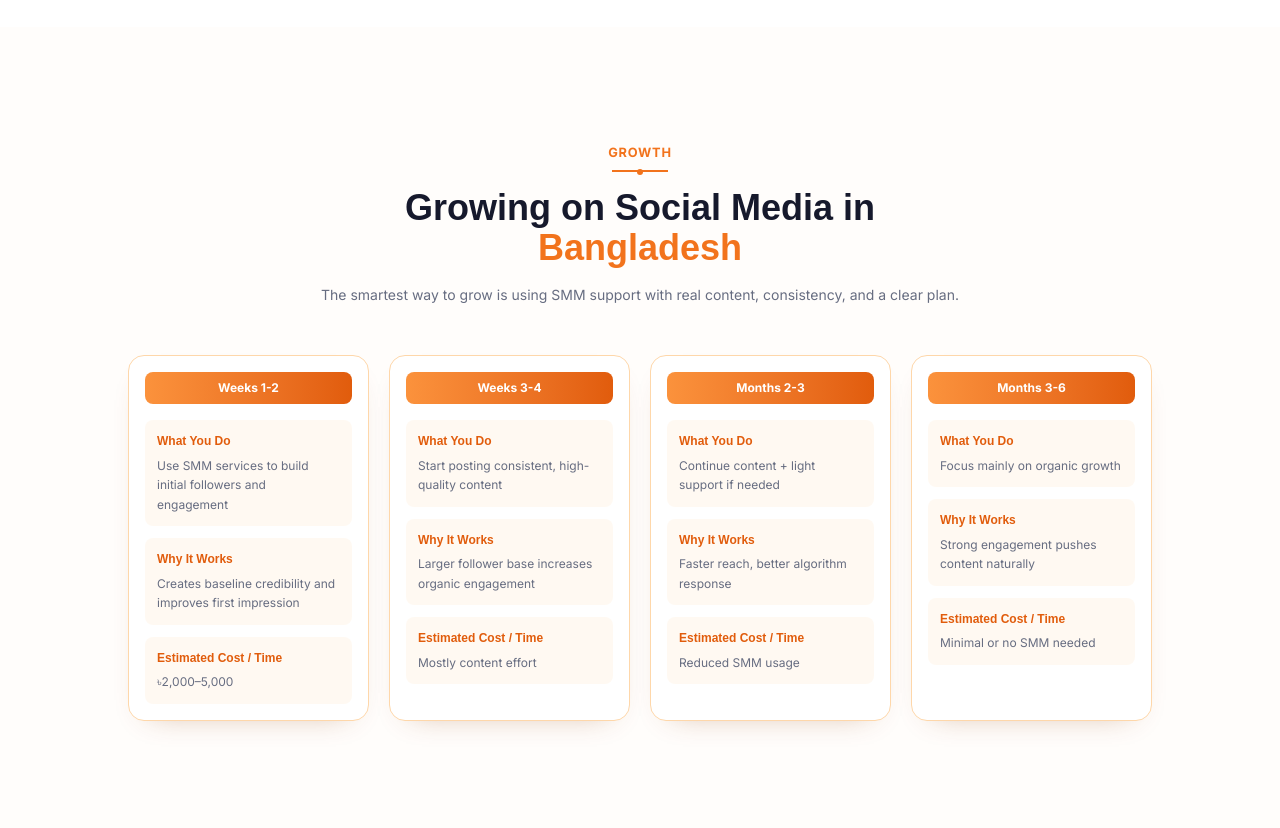
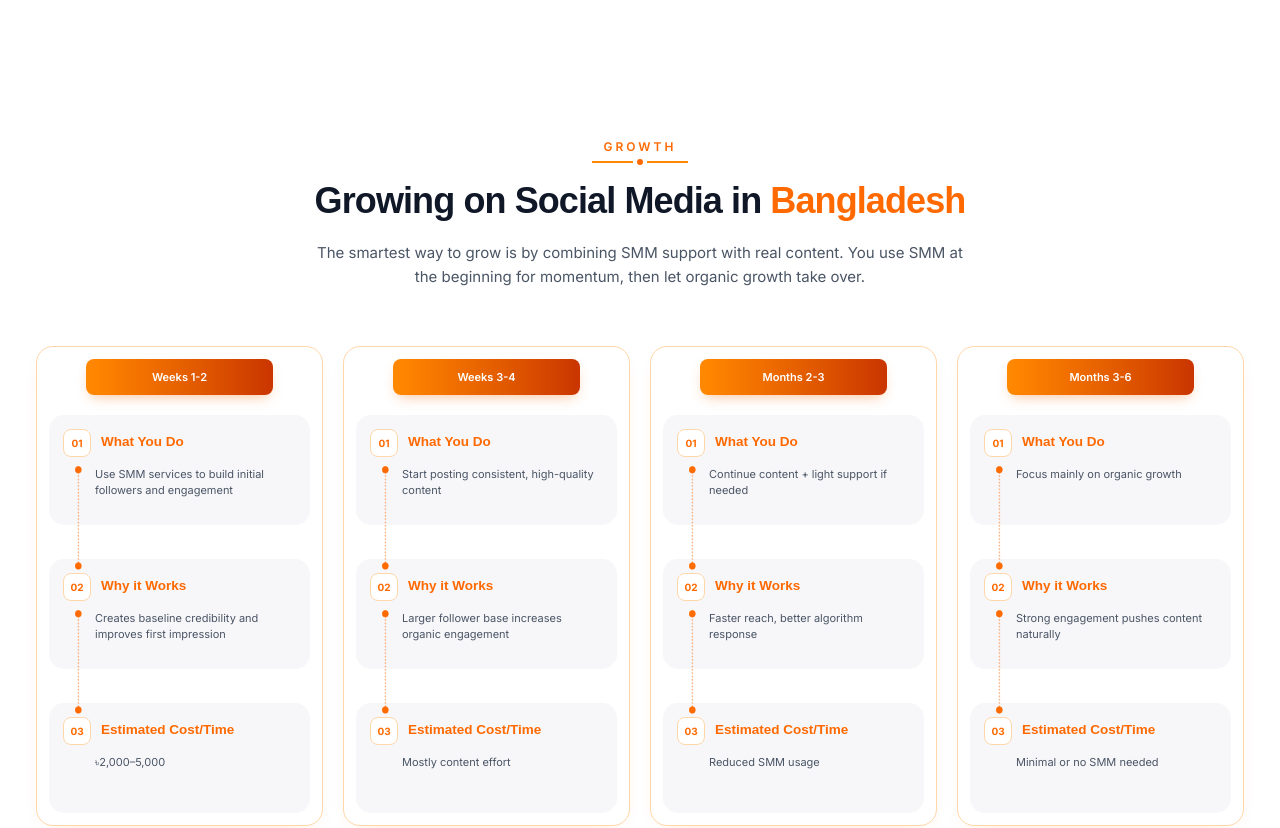
Before and after one commit to Rakibislam22/smm-panel, a Next.js app: page / in a window 1280 px wide. Shown: the part 4100-4928 px from the top of the page. Built offline with nearby package versions, Linux system fonts and the light colour scheme; a web font is replaced by a local one.

Commit message:
fix: resolve the border line

```diff
--- a/src/components/GrowthTimeline.tsx
+++ b/src/components/GrowthTimeline.tsx
@@ -1,8 +1,125 @@
+"use client";
+
+import Image from "next/image";
 import Reveal from "./Reveal";
 import { growthTimeline } from "@/data/content";
 
 export default function GrowthTimeline() {
-  return <section id="blog" className="bg-[#fffdfb] py-20 lg:py-28"><div className="container-px mx-auto max-w-6xl"><Reveal className="mx-auto max-w-2xl text-center"><span className="eyebrow">Growth</span><h2 className="mt-4 text-3xl font-extrabold text-ink-900 sm:text-4xl">Growing on Social Media in <span className="text-brand-500">Bangladesh</span></h2><p className="mt-4 text-sm leading-relaxed text-ink-500">The smartest way to grow is using SMM support with real content, consistency, and a clear plan.</p></Reveal><div className="mt-12 grid gap-5 md:grid-cols-2 xl:grid-cols-4">{growthTimeline.map((item, index) => <Reveal key={item.period} delay={index * 0.08}><article className="h-full rounded-2xl border border-brand-200 bg-white p-4 shadow-[0_12px_30px_-22px_rgba(145,63,8,0.45)]"><div className="rounded-lg bg-gradient-to-r from-brand-400 to-brand-600 px-3 py-2 text-center text-xs font-bold text-white">{item.period}</div><div className="mt-4 space-y-3 text-xs leading-relaxed"><Info title="What You Do" text={item.what} /><Info title="Why It Works" text={item.why} /><Info title="Estimated Cost / Time" text={item.cost} /></div></article></Reveal>)}</div></div></section>;
+  return (
+    <section id="blog" className="bg-white py-20 lg:py-28">
+      <div className="container mx-auto max-w-[1240px] px-4">
+        <Reveal className="mx-auto max-w-3xl text-center">
+          <div className="mb-3 flex flex-col items-center justify-center">
+            <span className="mb-1 text-xs font-semibold uppercase tracking-[0.25em] text-orange-500">
+              GROWTH
+            </span>
+
+            <div className="flex w-24 items-center justify-center">
+              <div className="h-[1.5px] w-full bg-orange-400" />
+              <div className="mx-1 h-1.5 w-1.5 shrink-0 rounded-full bg-orange-500" />
+              <div className="h-[1.5px] w-full bg-orange-400" />
+            </div>
+          </div>
+
+          <h2 className="mt-4 text-3xl font-extrabold tracking-tight text-gray-900 sm:text-4xl">
+            Growing on Social Media in{" "}
+            <span className="text-orange-500">Bangladesh</span>
+          </h2>
+
+          <p className="mx-auto mt-5 max-w-2xl text-[14px] leading-relaxed text-gray-600 sm:text-[15px]">
+            The smartest way to grow is by combining SMM support with real
+            content. You use SMM at the beginning for momentum, then let organic
+            growth take over.
+          </p>
+        </Reveal>
+
+        <div className="mt-14 grid gap-5 md:grid-cols-2 xl:grid-cols-4">
+          {growthTimeline.map((item, index) => (
+            <Reveal key={item.period} delay={index * 0.08}>
+              <article className="relative flex h-full min-h-[436px] flex-col rounded-[17px] border border-orange-200 bg-white p-3 shadow-[0_7px_22px_-15px_rgba(249,115,22,0.35)] transition-all duration-300 hover:-translate-y-1 hover:shadow-[0_12px_30px_-15px_rgba(249,115,22,0.3)]">
+                <div className="mb-5 flex justify-center">
+                  <div className="w-[72%] rounded-[8px] bg-gradient-to-r from-orange-400 to-orange-700 py-2.5 text-center text-[11px] font-semibold text-white shadow-[0_6px_14px_-5px_rgba(249,115,22,0.45)]">
+                    {item.period}
+                  </div>
+                </div>
+
+                <div className="relative flex flex-1 flex-col gap-3">
+                  <InfoItem
+                    step="01"
+                    title="What You Do"
+                    text={item.what}
+                  />
+
+                  <Connector />
+
+                  <InfoItem
+                    step="02"
+                    title="Why it Works"
+                    text={item.why}
+                  />
+
+                  <Connector />
+
+                  <InfoItem
+                    step="03"
+                    title="Estimated Cost/Time"
+                    text={item.cost}
+                  />
+                </div>
+              </article>
+            </Reveal>
+          ))}
+        </div>
+      </div>
+    </section>
+  );
 }
 
-function Info({ title, text }: { title: string; text: string }) { return <div className="rounded-lg bg-brand-50/70 p-3"><h3 className="font-bold text-brand-600">{title}</h3><p className="mt-1 text-ink-500">{text}</p></div>; }
+function Connector() {
+  return (
+    <div className="relative z-30 -my-[1px] flex h-3 items-center">
+      <div className="ml-[12px] h-38 w-[35px] pb-12">
+        <Image
+          src="/assets/group-decor.svg"
+          alt=""
+          width={35}
+          height={30}
+          className="h-full w-full object-contain"
+          aria-hidden
+        />
+      </div>
+    </div>
+  );
+}
+
+function InfoItem({
+  step,
+  title,
+  text,
+}: {
+  step: string;
+  title: string;
+  text: string;
+}) {
+  return (
+    <div className="relative min-h-[110px] rounded-[15px] bg-[#F7F7FA] px-3.5 py-3.5">
+      <div className="relative z-30 flex items-start gap-2.5">
+        <span className="flex h-7 w-7 shrink-0 items-center justify-center rounded-[8px] border border-orange-200 bg-white text-[10px] font-bold text-orange-500">
+          {step}
+        </span>
+
+        <h3 className="pt-[3px] text-[13.5px] font-bold leading-5 text-orange-500">
+          {title}
+        </h3>
+      </div>
+
+      <div className="relative z-30 ml-[32px] mt-2.5 pr-1">
+        <p className="text-[11px] leading-[1.45] text-gray-600">
+          {text}
+        </p>
+      </div>
+
+
+    </div>
+  );
+}
```
